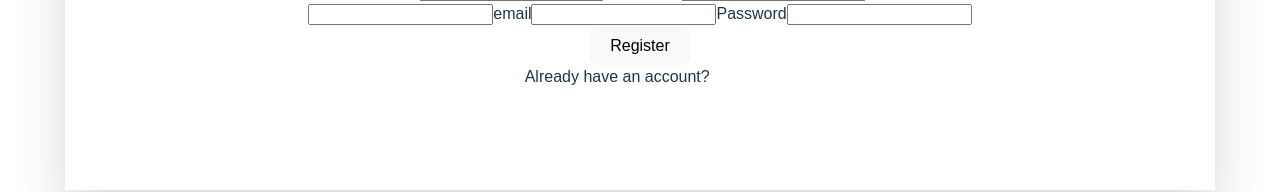
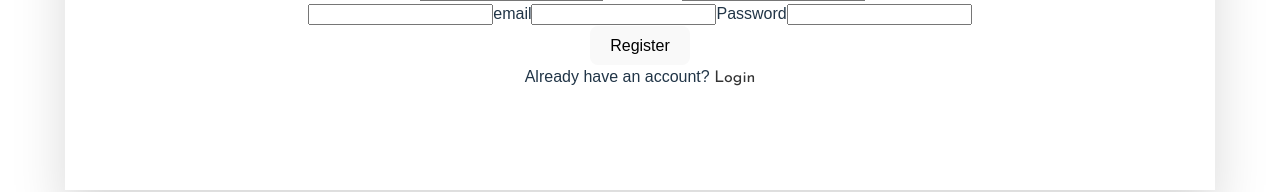
Before and after one commit to lizzyjoo/blog-reader, a React (Vite) app: page /register in a window 1280 px wide. Shown: the part 473-665 px from the top of the page. Built offline with nearby package versions, Linux system fonts and the light colour scheme; a web font is replaced by a local one.

Commit message:
styles: import styles for login and register components

```diff
--- a/src/App.css
+++ b/src/App.css
@@ -5,7 +5,9 @@
   text-align: center;
   width: 100%;
 }
-
+a {
+  text-decoration: none;
+}
 .app-wrapper {
   display: flex;
   flex-direction: column;
--- a/src/components/Login.jsx
+++ b/src/components/Login.jsx
@@ -1,6 +1,7 @@
 import { useState } from "react";
 import { Link, useNavigate } from "react-router-dom";
 import { useAuth } from "../context/AuthContext";
+import "../styles/login.css";
 
 export default function Login() {
   const { login } = useAuth();
--- a/src/components/Register.jsx
+++ b/src/components/Register.jsx
@@ -1,6 +1,7 @@
 import { useState, useEffect } from "react";
 import { Link, useNavigate } from "react-router-dom";
 import { useAuth } from "../context/AuthContext";
+import "../styles/register.css";
 
 //need to check if users are already looged in, if so redirect to home page
 // handle for if user email already exists
--- a/src/styles/header.css
+++ b/src/styles/header.css
@@ -6,16 +6,15 @@ header {
   padding: 1rem 0;
   padding-bottom: 3rem;
   background-color: #161b33;
-  /* font-size: 28px; */
   color: #ffffff;
   width: 100%;
-  /* border-bottom: 1px solid #e0e0e0; */
   z-index: 99999;
 }
 .header-logo {
   font-family: Bodoni Moda SC, serif;
   font-size: 2.5rem;
   font-weight: 800;
+  color: #ffffff;
 }
 
 .header-left {
@@ -54,9 +53,3 @@ header {
   text-decoration: underline;
   transition: all 1.3s ease-in-out;
 }
-
-a {
-  text-decoration: none;
-  color: #ffffff;
-  font-family: josefin sans, sans-serif;
-}
--- /dev/null
+++ b/src/styles/login.css
@@ -0,0 +1,4 @@
+a {
+  text-decoration: none;
+  font-family: josefin sans, sans-serif;
+}
--- /dev/null
+++ b/src/styles/register.css
@@ -0,0 +1,5 @@
+a {
+  text-decoration: none;
+  font-family: josefin sans, sans-serif;
+  color: #333333;
+}
```
